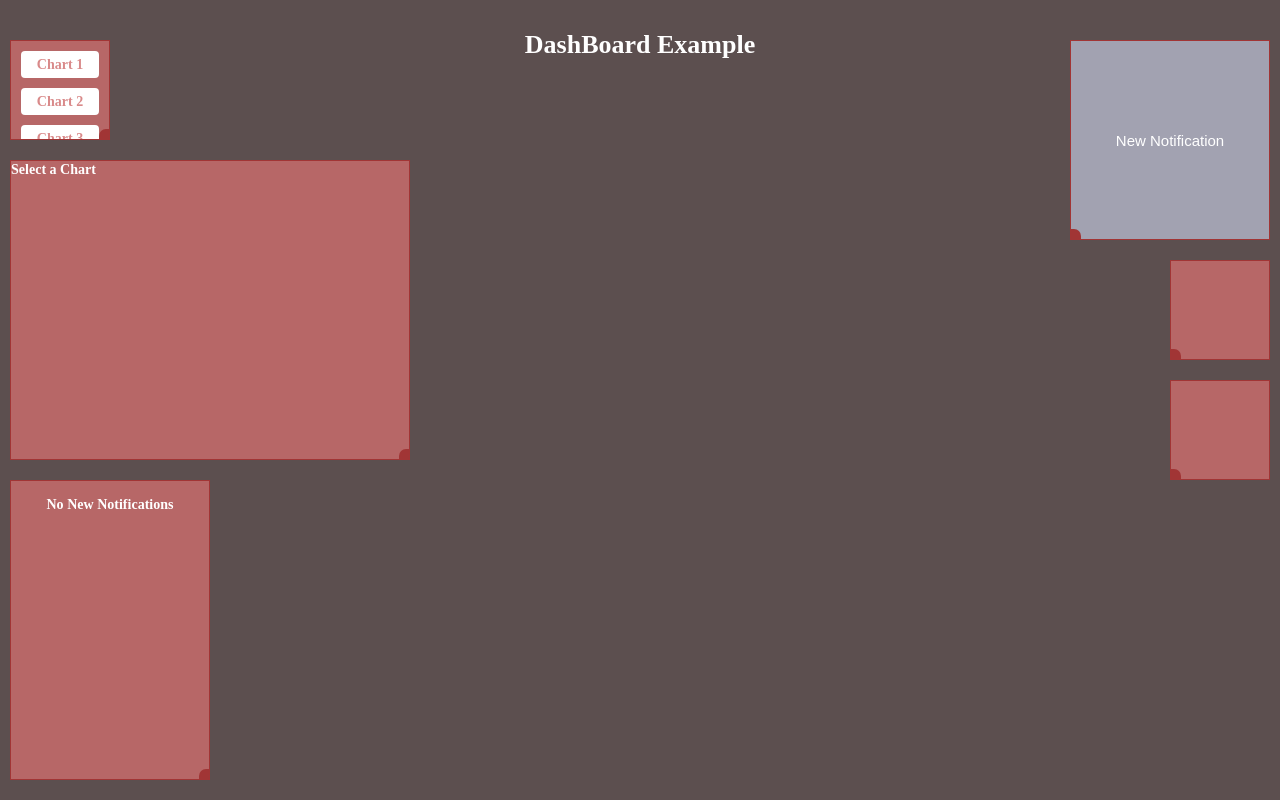
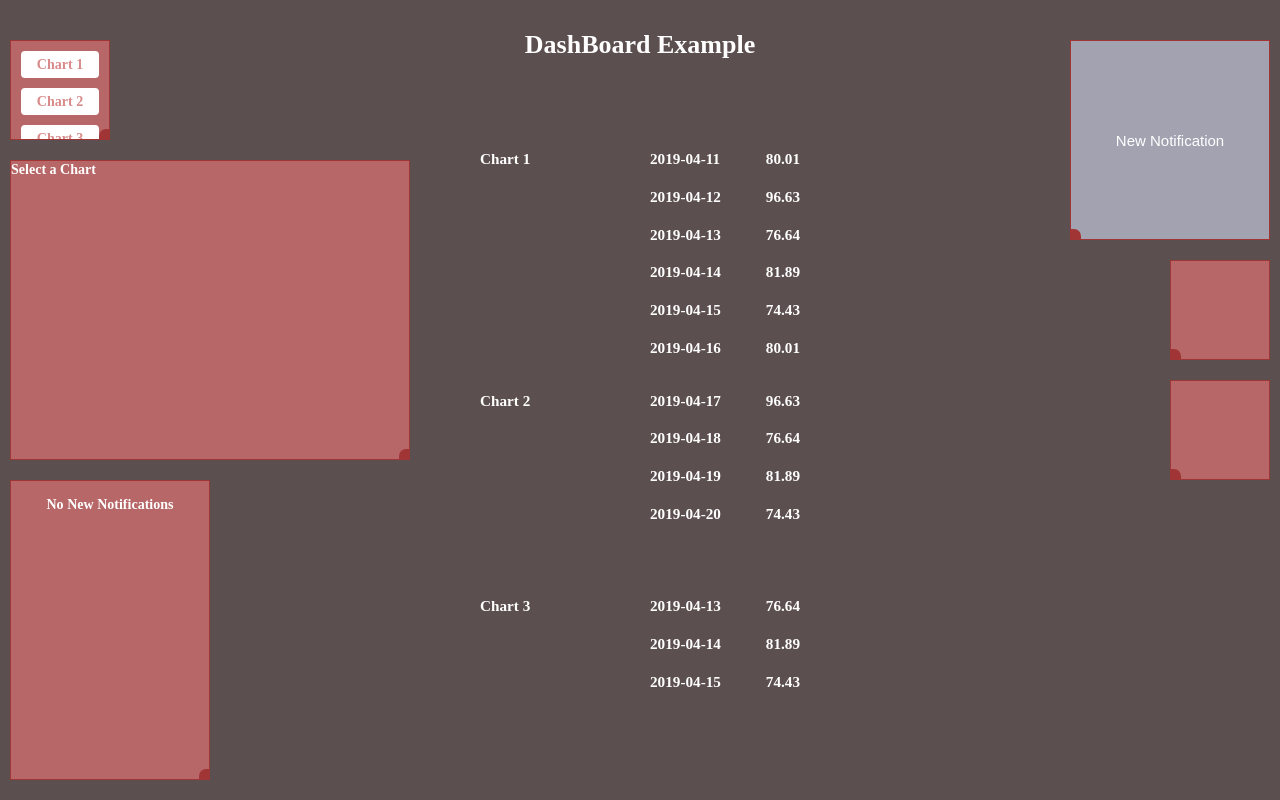
Before and after one commit to HenriqueFadoni/jarvis-interview-2, a React (Create React App) app: page / in a window 1280 px wide. Built offline with nearby package versions, Linux system fonts and the light colour scheme.

Commit message:
Creating DashBoard Content

```diff
--- a/src/App.tsx
+++ b/src/App.tsx
@@ -1,6 +1,7 @@
 import React, { FunctionComponent } from 'react'
 
 import './sass/main.scss'
+import DashboardContent from './components/DashboardContent/DashboardContent'
 import DashboardWidgets from './components/DashboardWidgets/DashboardWidgets'
 
 const listExample = [
@@ -36,7 +37,7 @@ const listExample = [
 
 const App: FunctionComponent = () => (
   <div className="dashboard-container">
-    <h1>DashBoard Example</h1>
+    <DashboardContent chartList={listExample}/>
     <DashboardWidgets chartList={listExample} />
   </div>
 )
--- /dev/null
+++ b/src/components/DashboardContent/DashboardContent.tsx
@@ -0,0 +1,33 @@
+import React, { FunctionComponent, memo } from 'react'
+import { ChartList } from '../../store/types/chartList'
+
+const DashboardContent: FunctionComponent<ChartList> = ({ chartList }) => {
+  const renderList = chartList.map((chart, index) => {
+    const renderChartData = chart.data.map((data, index) => (
+      <div key={index} className="dashboard-table__row--cell">
+        <h3>{data.time}</h3>
+        <h3>{data.value}</h3>
+      </div>
+    ))
+
+    return (
+      <div key={index} className="dashboard-table__row">
+        <div className="dashboard-table__row--header">
+          <h3>{chart.name}</h3>
+        </div>
+        {renderChartData}
+      </div>
+    )
+  })
+
+  return (
+    <div className="dashboard-content">
+      <h1>DashBoard Example</h1>
+      <div className="dashboard-table__container">
+        {renderList}
+      </div>
+    </div>
+  )
+}
+
+export default memo(DashboardContent)
--- a/src/sass/_layout.scss
+++ b/src/sass/_layout.scss
@@ -1,4 +1,5 @@
-.dashboard-container {
+.dashboard {
+  &-container {
     position: relative;
     min-height: 100vh;
     min-width: 100vw;
@@ -12,7 +13,47 @@
     overflow: scroll;
   }
 
-.dashboard-widgets {
+  &-content {
+    display: grid;
+    grid-template-columns: 1fr;
+    grid-template-rows: 10rem auto;
+    grid-row-gap: 2rem;
+
+    justify-items: center;
+  }
+
+  &-table {
+    &__container {
+      display: grid;
+      grid-template-columns: 1fr;
+      grid-template-rows: auto;
+      grid-row-gap: 1.5rem;
+    }
+
+    &__row {
+      display: grid;
+      grid-template-columns: repeat(2, 1fr);
+      grid-template-rows: auto;
+      grid-column-gap: 2rem;
+
+
+      &--header {
+        grid-column-start: 1;
+        grid-column-end: 2;
+        grid-row-start: 1;
+        grid-row-end: 7;
+      }
+
+      &--cell {
+        width: 15rem;
+        display: flex;
+        flex-direction: row;
+        justify-content: space-between;
+      }
+    }
+  }
+
+  &-widgets {
     width: 100%;
     position: absolute;
 
@@ -44,3 +85,4 @@
       align-items: flex-end;
     }
   }
+}
```
Lines whose indentation alone changed are shown as unchanged.
